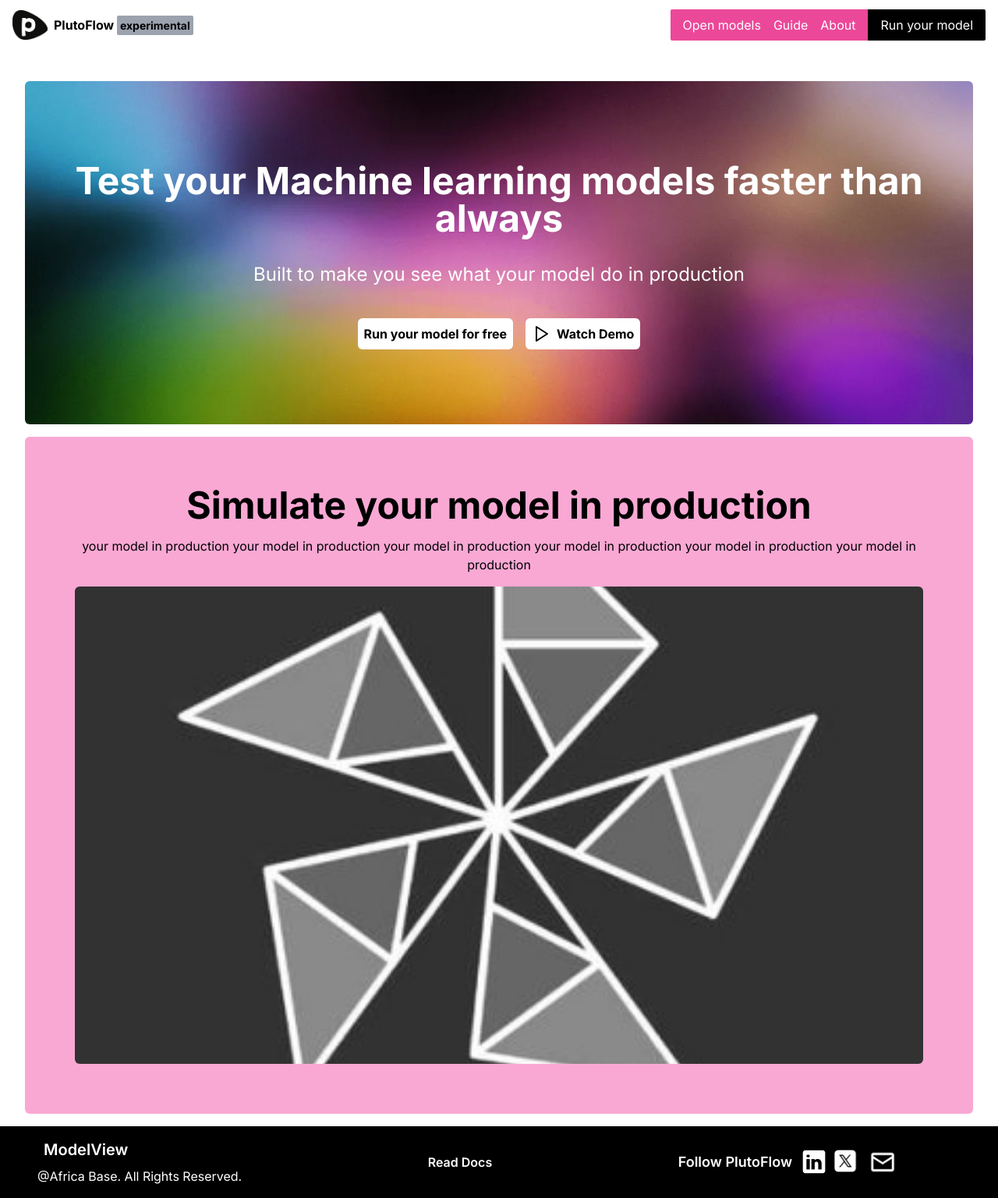
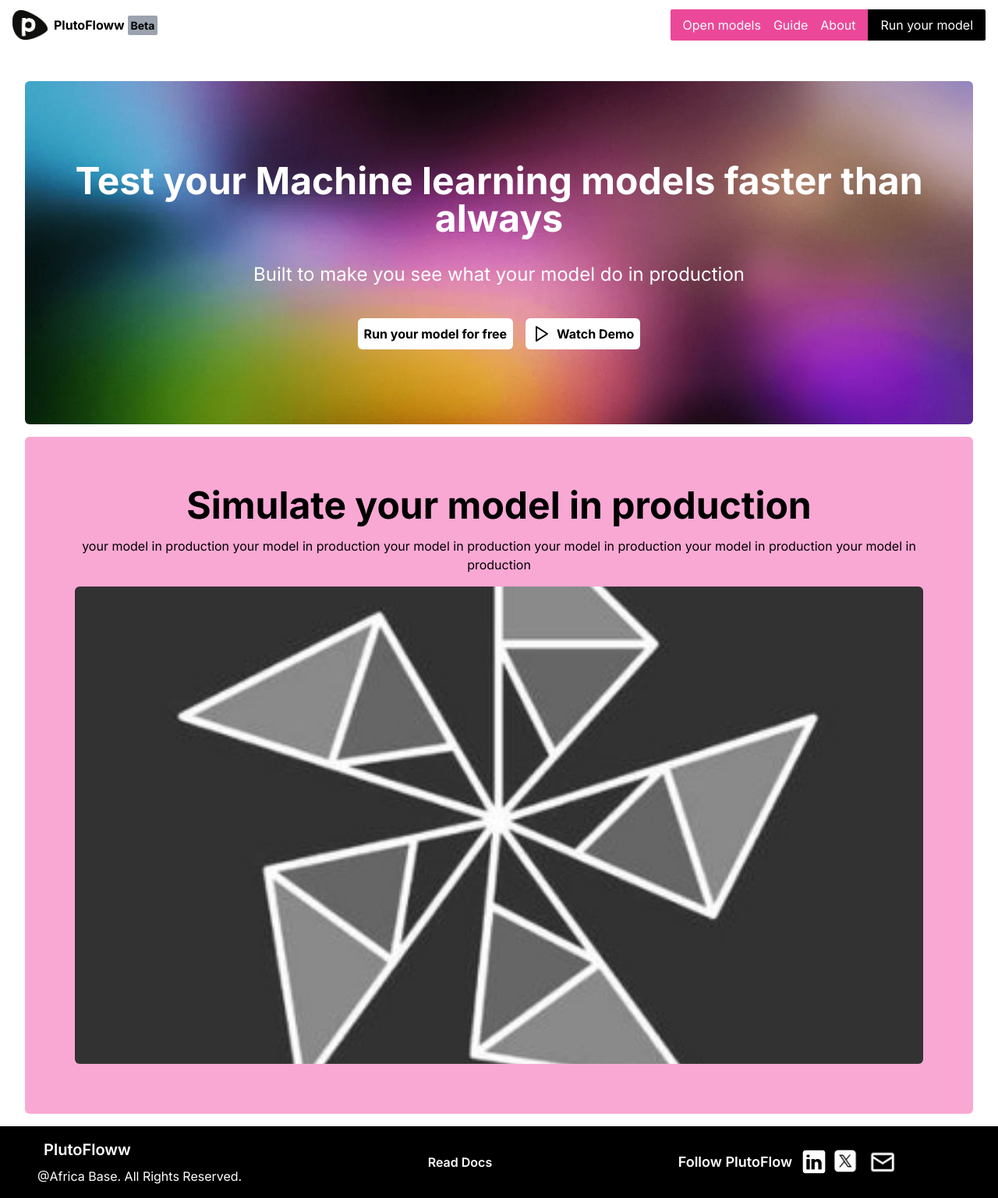
Before and after one commit to Fosberg-codex/onnxview, a Next.js app: page / in a window 1280 px wide. Shown: the whole page at 78% size. Built offline with nearby package versions, Linux system fonts and the light colour scheme.

Commit message:
footer and navbar changes

```diff
--- a/app/landcomp/footer.tsx
+++ b/app/landcomp/footer.tsx
@@ -7,22 +7,22 @@ const Footer = () => {
   return (
     <div className='bg-black text-white p-4 mt-4'>
         <div className='flex justify-between lg:w-11/12 md:w-11/12 w-full items-start lg:items-center md:items-center'>
-            <div className='ml-0 lg:ml-8 md:ml-8 flex flex-col gap-2 text-md lg:text-base md:text-base'>
+            <div className='ml-0 lg:ml-8 md:ml-8 flex flex-col items-start gap-2 text-md lg:text-base md:text-base'>
                 <div className='flex gap-0 lg:gap-2 md:gap-2 '>
                     <div className='hidden md:block lg:block'></div>
-                    <div className='text-xl font-semibold'>ModelView</div>
+                  <Link href="/">  <div className='text-xl font-semibold hover:text-pink-600 cursor-pointer'>PlutoFloww</div></Link>
 
                 </div>
                 <div>
                    @Africa Base. All Rights Reserved.
                 </div>
             </div>
-            <div className='hidden lg:block md:block font-semibold'><Link href="/docs">Read Docs</Link></div>
+            <div className='hidden lg:block md:block font-semibold hover:text-pink-600'><Link href="/docs">Read Docs</Link></div>
             <div className='flex flex-col lg:flex-row md-flex-row items-center'>
                 <div className='mr-2 text-lg font-semibold'>Follow PlutoFlow</div>
                 <div className='flex flex-row lg:flex-row md:flex-row'>
                 <div>
-                    <Link href="">
+                    <Link href="https://www.linkedin.com/in/fosberg-addai-53a6991a7/">
                 <Image
                         src="/LinkdIn.png"
                         alt='LinkdIn'
@@ -33,7 +33,7 @@ const Footer = () => {
                         </Link>
                 </div>
                 <div>
-                <Link href="">
+                <Link href="https://x.com/FosbergAddai">
                 <Image
                         src="/TwitterX.png"
                         alt='Youtube video'
@@ -44,7 +44,7 @@ const Footer = () => {
                 </Link>
                 </div>
                 <div>
-                <Link href="">
+                <Link href="mailto:fosberg1addai@gmail.com">
                 <Image
                         src="/Email.png"
                         alt='Email'
--- a/app/landcomp/nav.tsx
+++ b/app/landcomp/nav.tsx
@@ -31,7 +31,7 @@ const Nav = () => {
                   height={45}
                 />
                 <div className={isOpen ? "text-white" : "text-black"}>
-                  PlutoFlow <span className={`py-1 px-1 text-sm rounded-sm ${isOpen ? "bg-gray-600" : "bg-gray-400"}`}>experimental</span>
+                  PlutoFloww <span className={`py-1 px-1 text-sm rounded-sm ${isOpen ? "bg-gray-600" : "bg-gray-400"}`}>Beta</span>
                 </div>
               </div>
             </Link>
```
